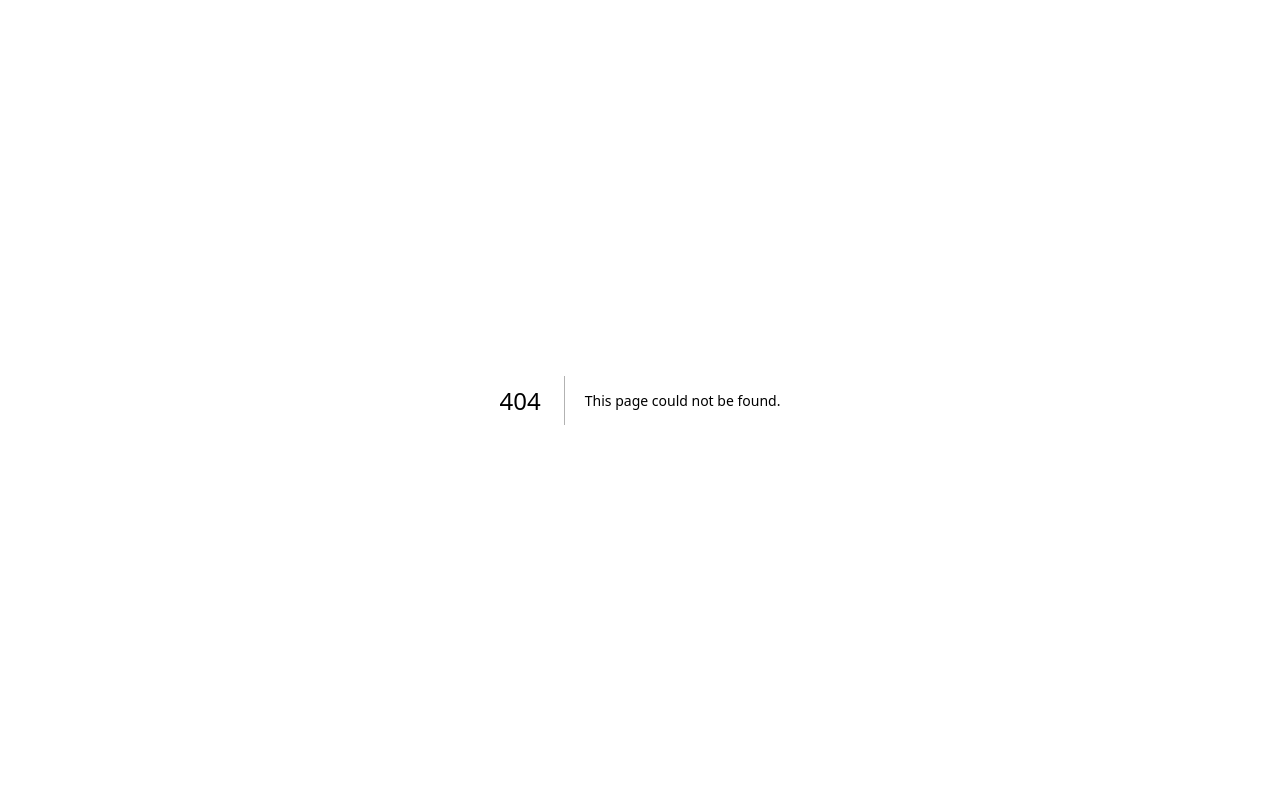
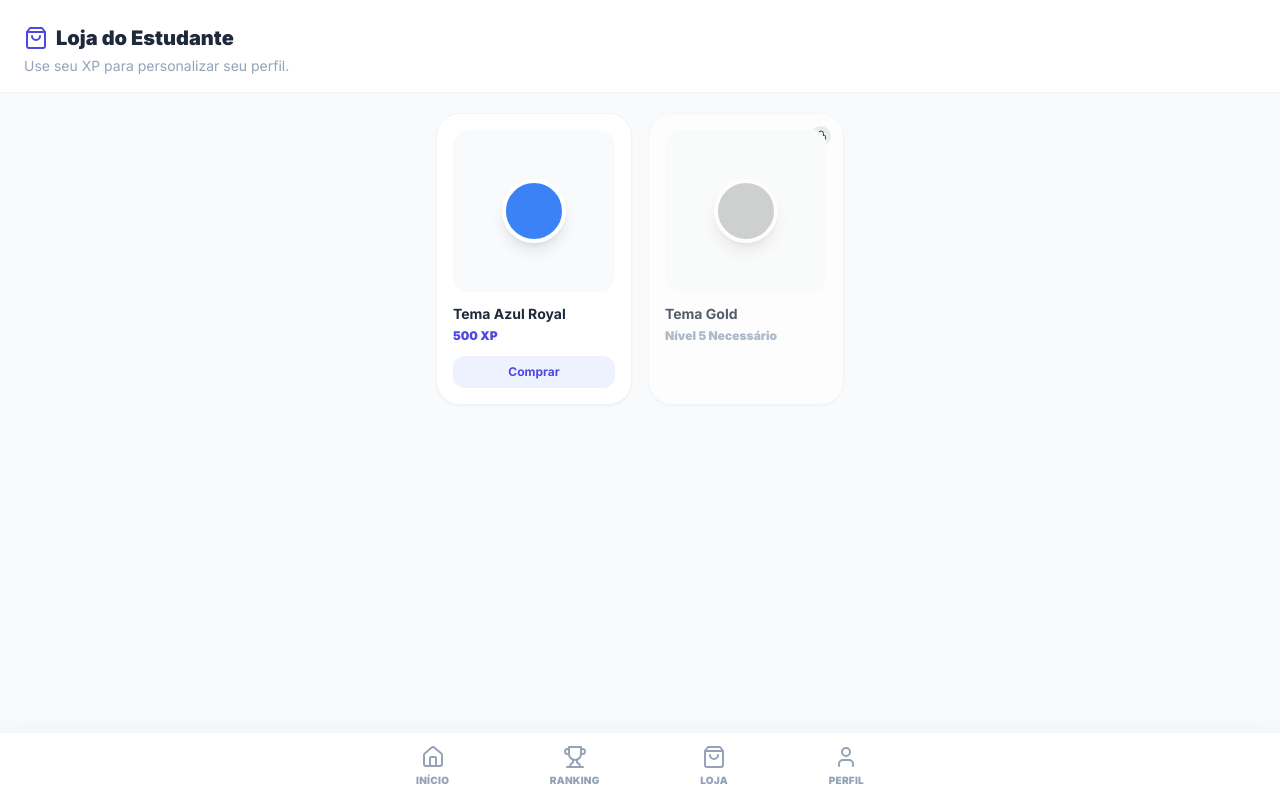
Before and after one commit to tr013432-design/PsyQuest-A-Jornada-do-Saber, a Next.js app: page /shop in a window 1280 px wide. Before the commit this address had no page. Built offline with nearby package versions, Linux system fonts and the light colour scheme.

Commit message:
Create page.tsx

```diff
--- /dev/null
+++ b/src/app/shop/page.tsx
@@ -0,0 +1,42 @@
+import Navbar from '../../components/Navbar';
+import { ShoppingBag, Lock } from 'lucide-react';
+
+export default function Shop() {
+  return (
+    <div className="min-h-screen bg-[#F8FAFC] pb-24">
+      <div className="bg-white p-6 pb-4 border-b border-slate-100 sticky top-0 z-10">
+        <h1 className="text-xl font-black text-slate-800 flex items-center gap-2">
+          <ShoppingBag className="text-indigo-600" /> Loja do Estudante
+        </h1>
+        <p className="text-sm text-slate-400 mt-1">Use seu XP para personalizar seu perfil.</p>
+      </div>
+
+      <div className="max-w-md mx-auto p-5 grid grid-cols-2 gap-4">
+        {/* Item da Loja */}
+        <div className="bg-white p-4 rounded-3xl border border-slate-100 shadow-sm relative overflow-hidden group">
+          <div className="aspect-square bg-slate-50 rounded-2xl mb-3 flex items-center justify-center">
+            <div className="w-16 h-16 bg-blue-500 rounded-full border-4 border-white shadow-lg"></div>
+          </div>
+          <h3 className="font-bold text-slate-800 text-sm">Tema Azul Royal</h3>
+          <p className="text-xs text-indigo-600 font-black mt-1">500 XP</p>
+          <button className="mt-3 w-full bg-indigo-50 text-indigo-600 font-bold py-2 rounded-xl text-xs hover:bg-indigo-100 transition-colors">
+            Comprar
+          </button>
+        </div>
+
+        {/* Item Bloqueado */}
+        <div className="bg-white p-4 rounded-3xl border border-slate-100 shadow-sm relative overflow-hidden opacity-75">
+          <div className="absolute top-3 right-3 bg-slate-900/10 p-1 rounded-full">
+            <Lock size={12} />
+          </div>
+          <div className="aspect-square bg-slate-50 rounded-2xl mb-3 flex items-center justify-center grayscale">
+            <div className="w-16 h-16 bg-amber-400 rounded-full border-4 border-white shadow-lg"></div>
+          </div>
+          <h3 className="font-bold text-slate-800 text-sm">Tema Gold</h3>
+          <p className="text-xs text-slate-400 font-black mt-1">Nível 5 Necessário</p>
+        </div>
+      </div>
+      <Navbar />
+    </div>
+  );
+}
```
